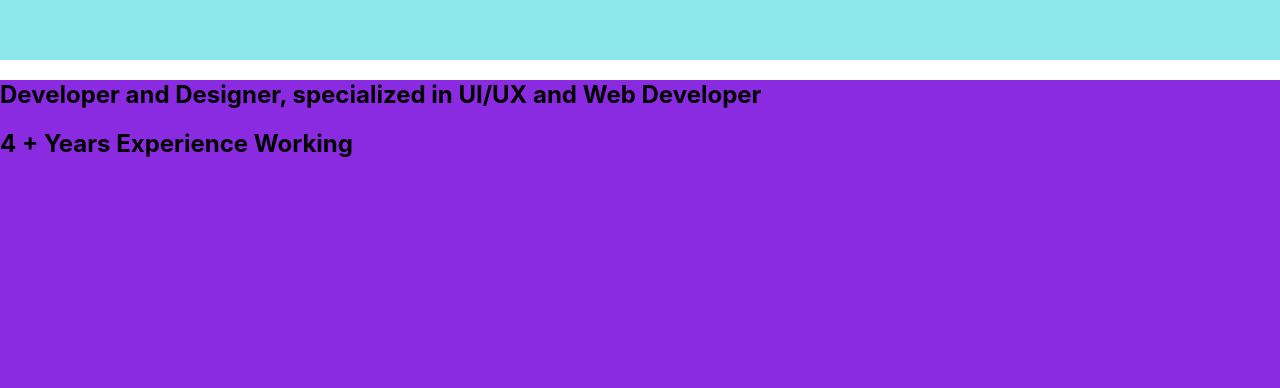
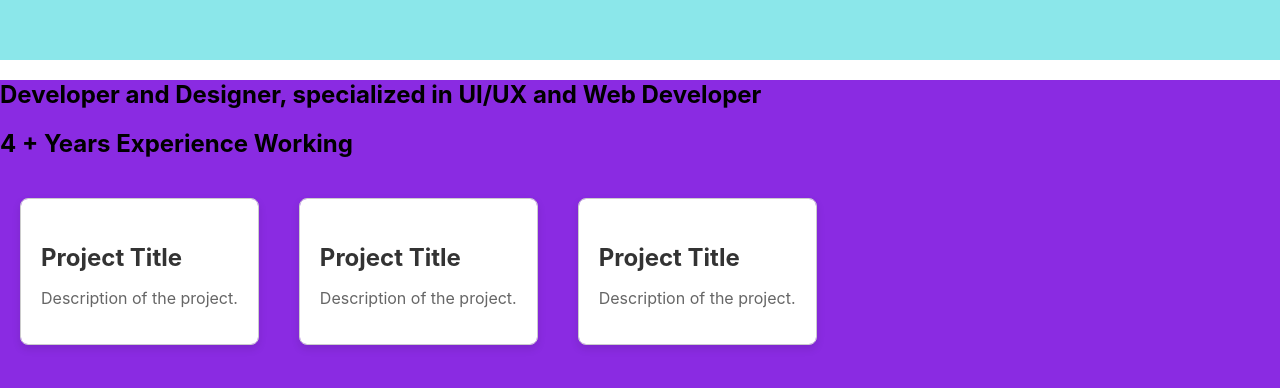
Before and after one commit to Maksimus39/portfolio, a React app: page / in a window 1280 px wide. Shown: the part 1644-2032 px from the top of the page. Built offline with nearby package versions, Linux system fonts and the light colour scheme.

Commit message:
Застилизовал компонент Work

```diff
--- a/src/layaout/sections/works/work/Work.tsx
+++ b/src/layaout/sections/works/work/Work.tsx
@@ -4,12 +4,34 @@ import styled from "styled-components";
 export const Work = () => {
     return (
         <StyledWork>
-            <Rectangle/>
+            <Rectangle>
+                <WorkTitle>Project Title</WorkTitle>
+                <WorkDescription>Description of the project.</WorkDescription>
+            </Rectangle>
         </StyledWork>
     );
 };
 
-const StyledWork = styled.div``
+const StyledWork = styled.div`
+    margin: 20px;
+    border: 1px solid #ccc;
+    border-radius: 8px;
+    overflow: hidden;
+    box-shadow: 0 4px 8px rgba(0, 0, 0, 0.1);
+`;
+
 const Rectangle = styled.div`
+    padding: 20px;
+    background-color: white;
+`;
 
-`
+const WorkTitle = styled.h3`
+    font-size: 1.5rem;
+    color: #333;
+    margin-bottom: 10px;
+`;
+
+const WorkDescription = styled.p`
+    font-size: 1rem;
+    color: #666;
+`;
```
